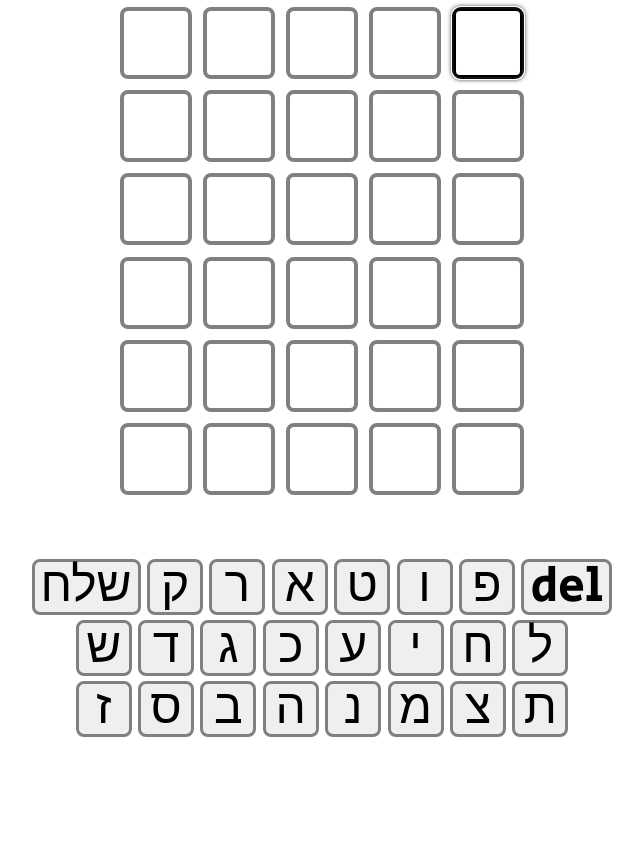
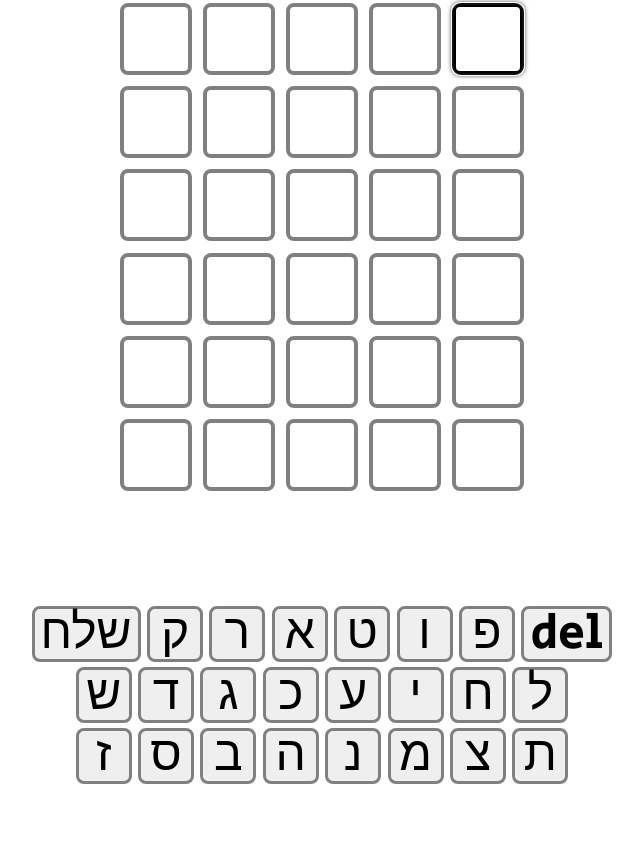
Before and after one commit to Etgoz/final-project, a website: page src/wordle.html in a window 1280 px wide. Shown: the part 118-973 px from the top of the page, without its empty margins (318-961 px from the left). Before the commit the page ends 862 px from the top, so only its background shows below. Drawn offline with nearby package versions, Linux system fonts and the light colour scheme; files that its build step writes are made by us from their sources.

Commit message:
some changes

```diff
--- a/src/wordle.js
+++ b/src/wordle.js
@@ -60,15 +60,15 @@ Array.from(allButtons).forEach((button) => {
 const lastCells = document.querySelectorAll(".last");
 
 lastCells.forEach((cell) => {
-	if (cell.textContent !== "" && "כמנפצ".includes(cell.textContent)) {
+	if (cell.innerText && "כמנפצ".includes(cell.innerText)) {
 		alert("כמנפצ");
-		// switch (cell.textContent) {
-		// 	case "כ":
-		// 		cell.textContent = "ך";
-		// 		break;
-		// 	case "מ":
-		// 		cell.textContent = "מ";
-		// 		break;
-		// }
+		// 		// switch (cell.textContent) {
+		// 		// 	case "כ":
+		// 		// 		cell.textContent = "ך";
+		// 		// 		break;
+		// 		// 	case "מ":
+		// 		// 		cell.textContent = "מ";
+		// 		// 		break;
+		// 		// }
 	}
 });
--- a/src/wordle.scss
+++ b/src/wordle.scss
@@ -10,14 +10,14 @@
 
 html {
 	font-size: 1em;
-	height: 100vh;
-	width: 100vw;
 	overflow-x: hidden;
 	box-sizing: border-box;
 }
 
 body {
 	text-align: center;
+	height: 100vh;
+	width: 100vw;
 
 	h1 {
 		font-size: 4rem;
@@ -27,7 +27,8 @@ body {
 
 .input-zone {
 	@include center;
-	margin-bottom: 4rem;
+	margin-bottom: 3rem;
+	height: 60%;
 
 	.grid-container {
 		display: grid;
@@ -54,6 +55,7 @@ body {
 	@include center;
 	flex-direction: column;
 	gap: 5px;
+	height: 40%;
 
 	button:active {
 		border-color: black;
```
